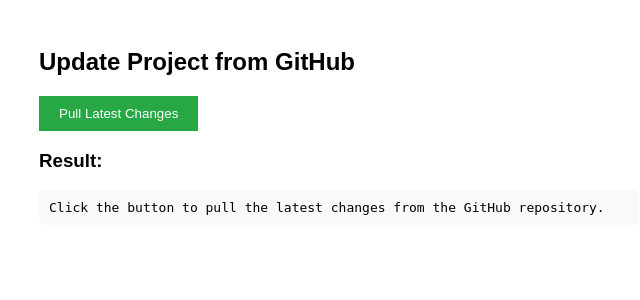
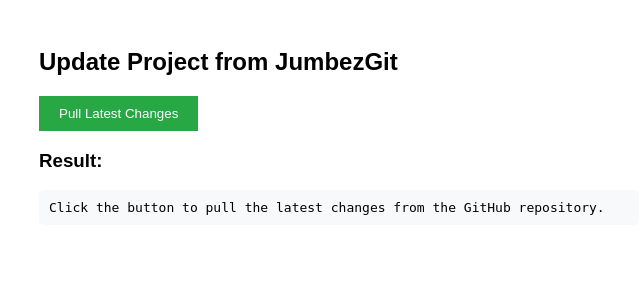
Before and after one commit to JumbezGit/Update-Demo-From-Github, a PHP site: page / in a window 1280 px wide. Shown: the top 300 px of the page, without its empty margins (301-941 px from the left). Run offline with PHP 8.4, Linux system fonts and the light colour scheme.

Commit message:
Update index.php

```diff
--- a/index.php
+++ b/index.php
@@ -31,7 +31,7 @@ if (isset($_POST['update'])) {
 </head>
 <body>
     <div class="container">
-        <h2>Update Project from GitHub</h2>
+        <h2>Update Project from JumbezGit</h2>
         <form method="post">
             <button type="submit" name="update">Pull Latest Changes</button>
         </form>
```
